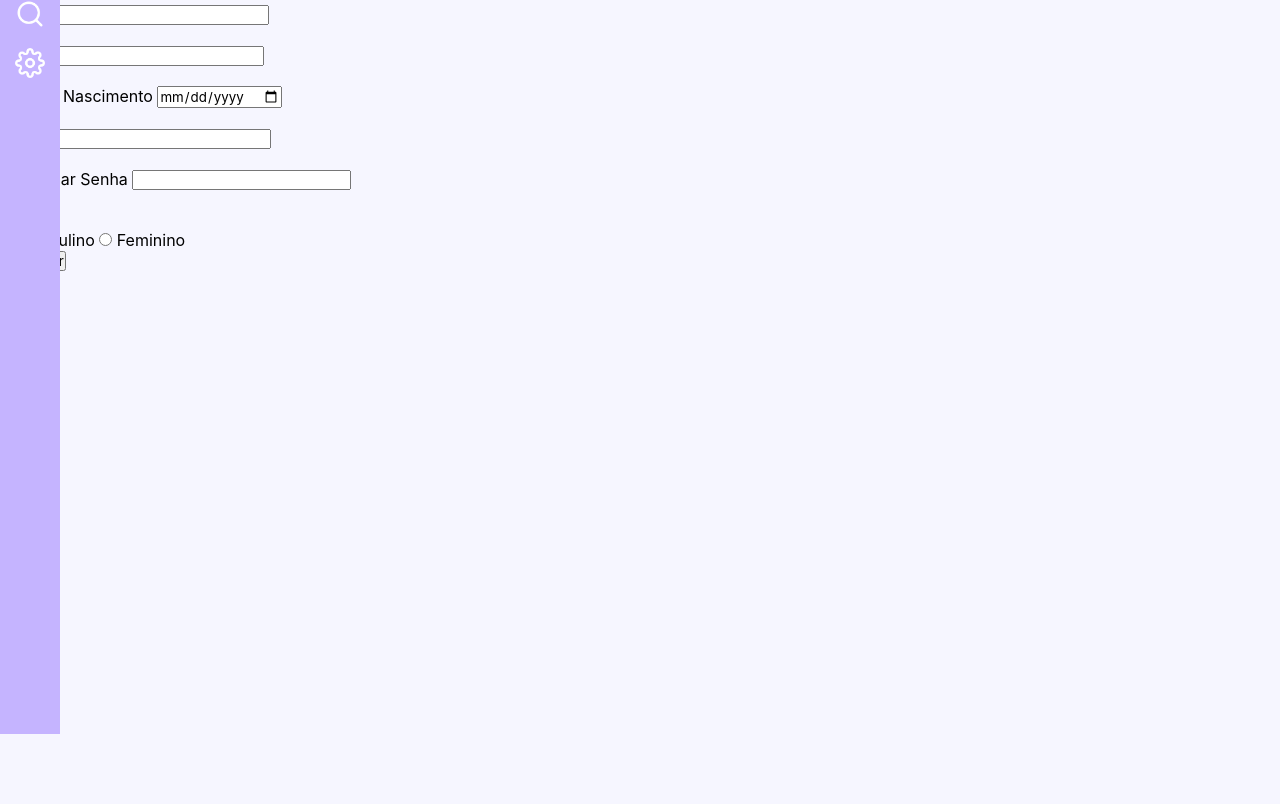
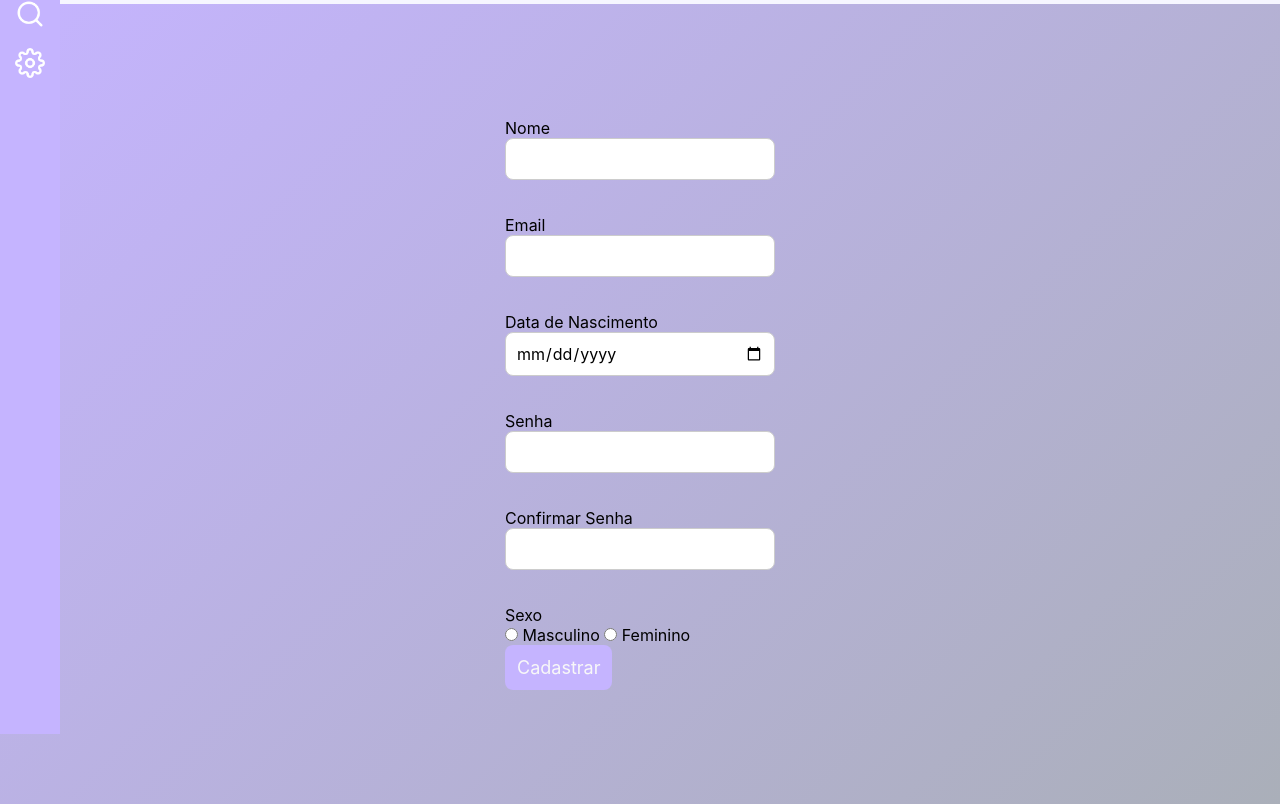
Before and after one commit to typemusic/site, a PHP site: page /genius/cadastro.php in a window 1280 px wide. Shown: the part 66-870 px from the top of the page. Before the commit the page ends 800 px from the top, so only its background shows below. Run offline with PHP 8.4, Linux system fonts and the light colour scheme.

Commit message:
Adicionar css do cadastro

```diff
--- a/style.css
+++ b/style.css
@@ -467,3 +467,49 @@ a {
 .auth-buttons {
   display: none;
 }
+
+/* ---------------------------------------------------
+  cadastro.php
+--------------------------------------------------- */
+
+.container-cadastro {
+  background: linear-gradient(135deg, #c5b4ff, #AAAFB9);
+  display: flex;
+  justify-content: center;
+  align-items: center;
+  height: 100vh;
+  margin: 0;
+}
+
+.container-formulario {
+  background: white;
+  border-radius: 12px;
+  padding: 40px;
+  max-width: 400px;
+  box-shadow: 0 4px 10px rgba(0,0,0,0.1);
+  text-align: center;
+}
+
+.inputBox {
+  display: flex;
+  flex-direction: column;
+  margin-bottom: 15px;
+}
+
+.inputUsuario {
+  padding: 10px;
+  border: 1px solid #ccc;
+  border-radius: 8px;
+  font-size: 16px;
+}
+
+#submit {
+  background-color: #c5b4ff;
+  color: #f8f8f8;
+  padding: 12px;
+  border: none;
+  border-radius: 8px;
+  font-size: 18px;
+  cursor: pointer;
+  transition: 0.3s;
+}
```
